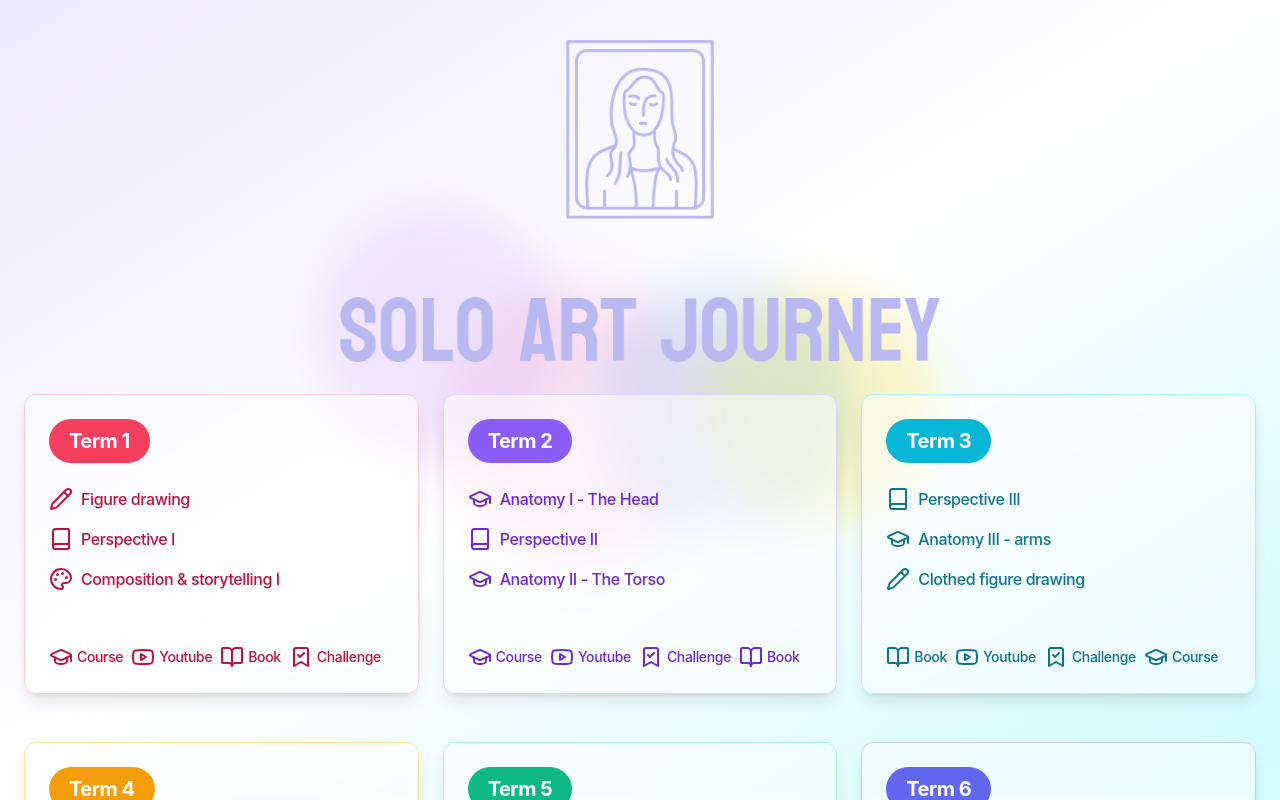
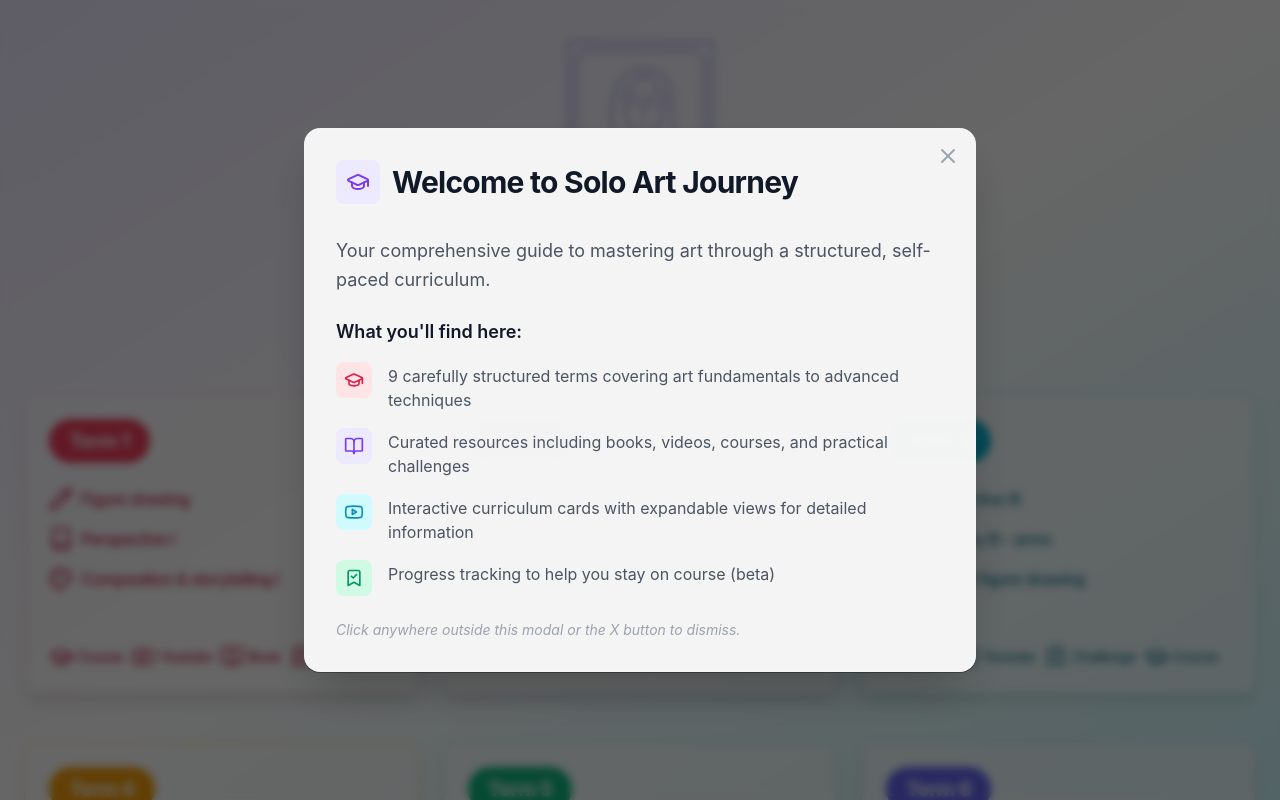
Before and after one commit to zaakirio/SoloArtJourneyInteractive, a Next.js app: page / in a window 1280 px wide. Shown: the top 800 px of the page. Built offline with nearby package versions, Linux system fonts and the light colour scheme; a web font is replaced by a local one.

Commit message:
Added welcome modal

```diff
--- a/src/app/page.tsx
+++ b/src/app/page.tsx
@@ -4,6 +4,7 @@ import Image from 'next/image';
 import logo from "../../public/soloartjourney.png";
 
 import { CurriculumGrid } from '@/components/CurriculumCard';
+import { WelcomeModal } from '@/components/WelcomeModal';
 import term1Data from '../data/curriculum/term-1.json';
 import term2Data from '../data/curriculum/term-2.json';
 import term3Data from '../data/curriculum/term-3.json';
@@ -40,6 +41,7 @@ const Home: NextPage = () => {
   return (
     <div className="min-h-screen relative">
       <AnimatedBackground />
+      <WelcomeModal />
       <main className="pt-10 relative">
         <div className="max-w-7xl mx-auto px-6">
           <div className="flex justify-center mb-8">
--- /dev/null
+++ b/src/components/WelcomeModal.tsx
@@ -0,0 +1,84 @@
+'use client'
+
+import { useState, useEffect } from 'react';
+import { X, GraduationCap, BookOpen, Youtube, BookmarkCheck } from 'lucide-react';
+
+export const WelcomeModal = () => {
+  const [isOpen, setIsOpen] = useState(false);
+
+  useEffect(() => {
+    const hasSeenWelcome = localStorage.getItem('hasSeenWelcome');
+    if (!hasSeenWelcome) {
+      setIsOpen(true);
+    }
+  }, []);
+
+  const handleDismiss = () => {
+    setIsOpen(false);
+    localStorage.setItem('hasSeenWelcome', 'true');
+  };
+
+  if (!isOpen) return null;
+
+  return (
+    <div className="fixed inset-0 bg-black/60 backdrop-blur-sm z-50 flex items-center justify-center p-4 animate-fade-in">
+      <div className="bg-white/95 backdrop-blur-sm rounded-2xl w-full max-w-2xl p-8 relative shadow-2xl transform transition-all animate-slide-up">
+        <button
+          onClick={handleDismiss}
+          className="absolute top-4 right-4 text-gray-400 hover:text-gray-600 transition-colors duration-200"
+        >
+          <X className="w-6 h-6" />
+        </button>
+
+        <div className="flex items-center gap-3 mb-8">
+          <div className="bg-violet-100 p-2.5 rounded-lg flex-shrink-0">
+            <GraduationCap className="w-6 h-6 text-violet-600" />
+          </div>
+          <h2 className="text-3xl font-bold tracking-tight text-gray-900">
+            Welcome to Solo Art Journey
+          </h2>
+        </div>
+
+        <div className="space-y-6 text-gray-600">
+          <p className="text-lg leading-relaxed">
+            Your comprehensive guide to mastering art through a structured, self-paced curriculum.
+          </p>
+
+          <div className="space-y-4">
+            <h3 className="font-semibold text-gray-900 text-lg">What you'll find here:</h3>
+            <ul className="space-y-4">
+              <li className="flex items-start gap-4">
+                <div className="bg-rose-100 p-2 rounded-lg flex-shrink-0">
+                  <GraduationCap className="w-5 h-5 text-rose-600" />
+                </div>
+                <span className="pt-0.5">9 carefully structured terms covering art fundamentals to advanced techniques</span>
+              </li>
+              <li className="flex items-start gap-4">
+                <div className="bg-violet-100 p-2 rounded-lg flex-shrink-0">
+                  <BookOpen className="w-5 h-5 text-violet-600" />
+                </div>
+                <span className="pt-0.5">Curated resources including books, videos, courses, and practical challenges</span>
+              </li>
+              <li className="flex items-start gap-4">
+                <div className="bg-cyan-100 p-2 rounded-lg flex-shrink-0">
+                  <Youtube className="w-5 h-5 text-cyan-600" />
+                </div>
+                <span className="pt-0.5">Interactive curriculum cards with expandable views for detailed information</span>
+              </li>
+              <li className="flex items-start gap-4">
+                <div className="bg-emerald-100 p-2 rounded-lg flex-shrink-0">
+                  <BookmarkCheck className="w-5 h-5 text-emerald-600" />
+                </div>
+                <span className="pt-0.5">Progress tracking to help you stay on course (beta)</span>
+              </li>
+            </ul>
+          </div>
+
+          <p className="text-sm text-gray-400 mt-8 italic">
+            Click anywhere outside this modal or the X button to dismiss.
+          </p>
+        </div>
+      </div>
+    </div>
+  );
+};
--- a/tailwind.config.ts
+++ b/tailwind.config.ts
@@ -9,6 +9,20 @@ module.exports = {
       fontFamily: {
         sans: ['42dotSans', 'system-ui', 'sans-serif'],
       },
+      keyframes: {
+        'fade-in': {
+          '0%': { opacity: '0' },
+          '100%': { opacity: '1' },
+        },
+        'slide-up': {
+          '0%': { transform: 'translateY(10px)', opacity: '0' },
+          '100%': { transform: 'translateY(0)', opacity: '1' },
+        },
+      },
+      animation: {
+        'fade-in': 'fade-in 0.3s ease-out',
+        'slide-up': 'slide-up 0.4s ease-out',
+      },
     },
   },
   plugins: [],
```
